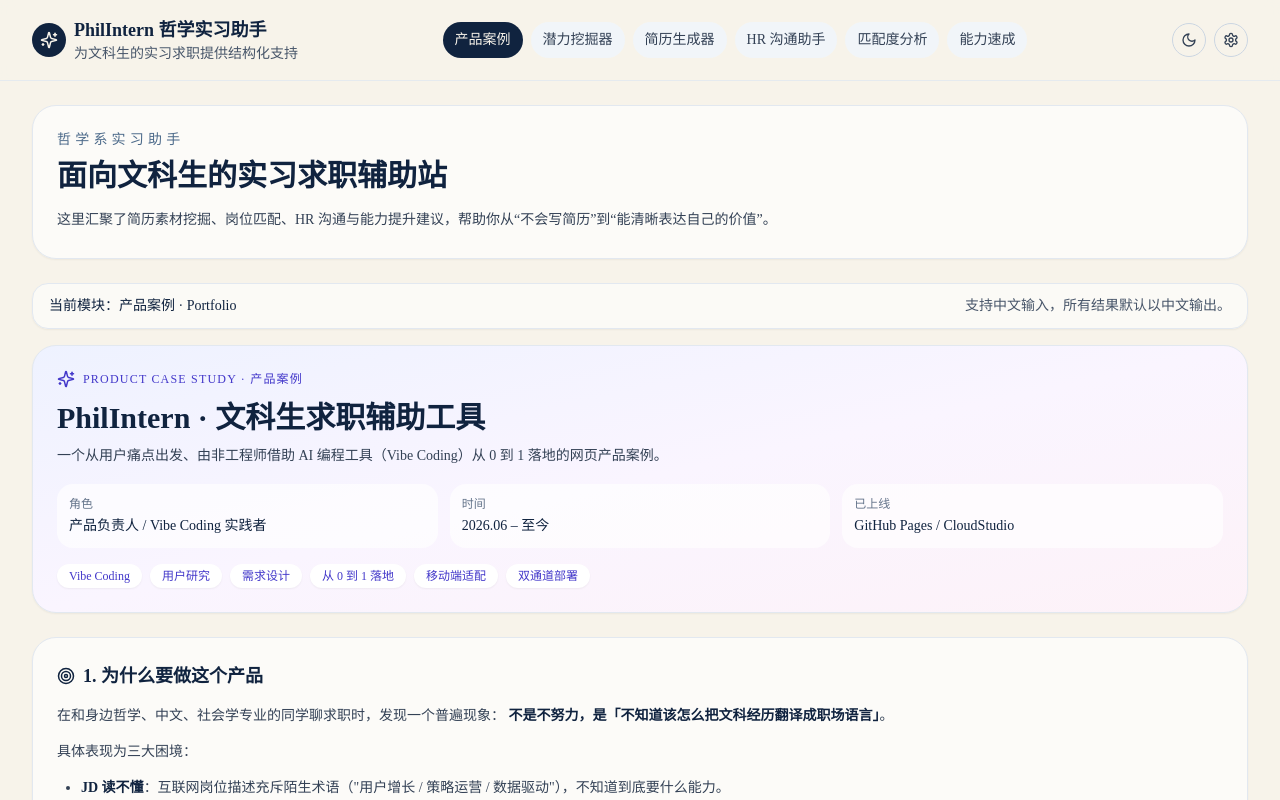
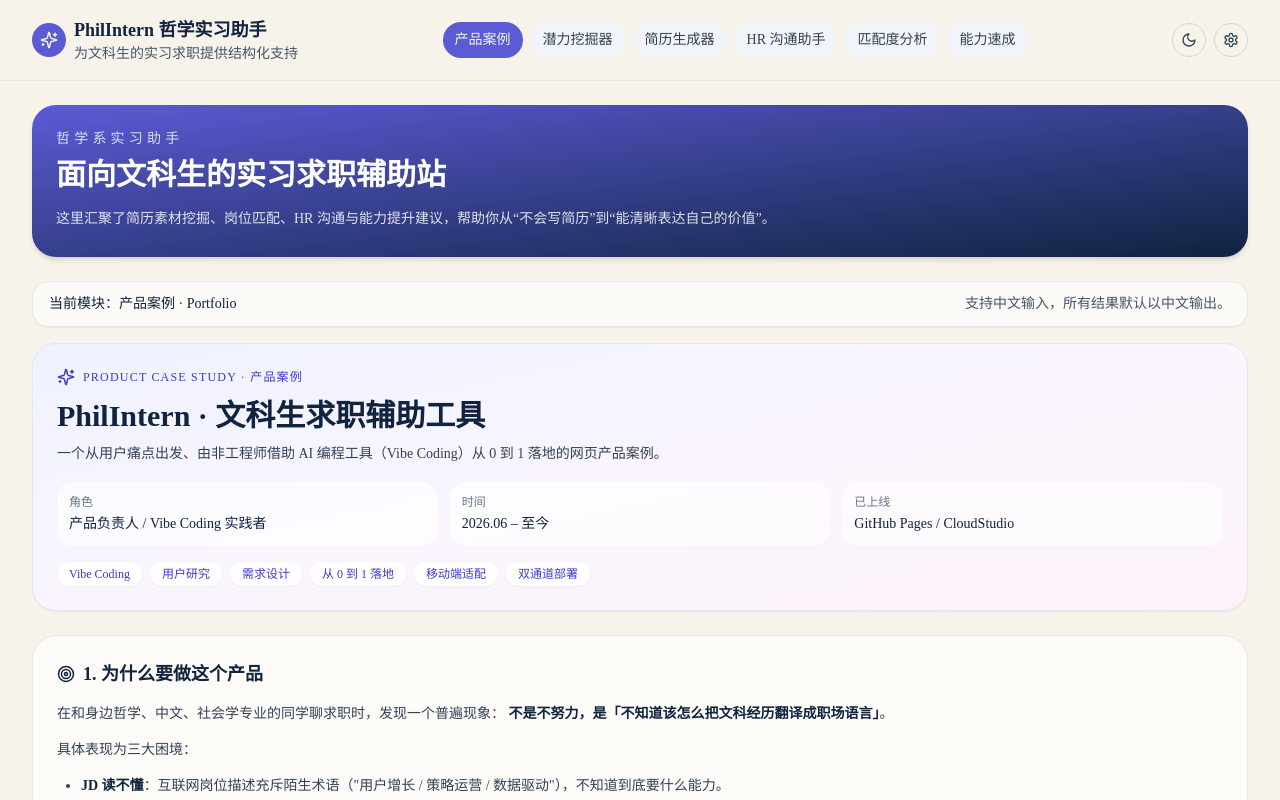
Before and after one commit to wzr0910/hub, a React (Vite) app: page / in a window 1280 px wide. Shown: the top 800 px of the page. Built offline with nearby package versions, Linux system fonts and the light colour scheme.

Commit message:
style: PhilIntern 换成靛紫品牌色 + 渐变标题横幅，与孩子游戏拉开视觉差异

```diff
--- a/src/App.tsx
+++ b/src/App.tsx
@@ -59,13 +59,13 @@
           onToggleDarkMode={() => setDarkMode((prev) => !prev)}
         />
         <main className="mx-auto max-w-7xl px-4 py-6 sm:px-6 lg:px-8">
-          <section className="mb-6 rounded-3xl border border-slate-200 bg-white/70 p-6 shadow-sm dark:border-slate-800 dark:bg-slate-900/70">
-            <div className="text-sm uppercase tracking-[0.3em] text-accent">哲学系实习助手</div>
-            <h1 className="mt-2 text-3xl font-semibold">面向文科生的实习求职辅助站</h1>
-            <p className="mt-3 max-w-3xl text-sm leading-7 text-slate-700 dark:text-slate-300">
-              这里汇聚了简历素材挖掘、岗位匹配、HR 沟通与能力提升建议，帮助你从“不会写简历”到“能清晰表达自己的价值”。
-            </p>
-          </section>
+        <section className="mb-6 rounded-3xl bg-gradient-to-br from-accent to-ink p-6 text-white shadow-md">
+          <div className="text-sm uppercase tracking-[0.3em] text-white/80">哲学系实习助手</div>
+          <h1 className="mt-2 text-3xl font-semibold">面向文科生的实习求职辅助站</h1>
+          <p className="mt-3 max-w-3xl text-sm leading-7 text-white/85">
+            这里汇聚了简历素材挖掘、岗位匹配、HR 沟通与能力提升建议，帮助你从“不会写简历”到“能清晰表达自己的价值”。
+          </p>
+        </section>
           <section className="mb-4 flex items-center justify-between rounded-2xl border border-slate-200 bg-white/60 px-4 py-3 text-sm shadow-sm dark:border-slate-800 dark:bg-slate-900/60">
             <div className="font-medium">当前模块：{tabs[activeTab as keyof typeof tabs]}</div>
             <div className="text-slate-600 dark:text-slate-400">支持中文输入，所有结果默认以中文输出。</div>
--- a/src/components/Navbar.tsx
+++ b/src/components/Navbar.tsx
@@ -22,7 +22,7 @@
     <header className="sticky top-0 z-20 border-b border-slate-200/80 bg-paper/90 backdrop-blur dark:border-slate-800 dark:bg-slate-950/90">
       <div className="mx-auto flex max-w-7xl flex-wrap items-center justify-between gap-3 px-4 py-4 sm:px-6 lg:px-8">
         <div className="flex items-center gap-2">
-          <div className="rounded-full bg-ink p-2 text-paper dark:bg-accent">
+          <div className="rounded-full bg-accent p-2 text-paper">
             <Sparkles size={18} />
           </div>
           <div>
@@ -37,7 +37,7 @@
               onClick={() => onSelectTab(tab.key)}
               className={`rounded-full px-3 py-2 text-sm transition ${
                 activeTab === tab.key
-                  ? 'bg-ink text-paper dark:bg-accent'
+                  ? 'bg-accent text-paper dark:bg-accent'
                   : 'bg-slate-100 text-slate-700 hover:bg-slate-200 dark:bg-slate-800 dark:text-slate-200'
               }`}
             >
--- a/tailwind.config.js
+++ b/tailwind.config.js
@@ -7,8 +7,8 @@
       colors: {
         ink: '#10233F',
         paper: '#F7F3EA',
-        accent: '#4C6A8A',
-        soft: '#D9E2EA',
+        accent: '#5B5BD6',
+        soft: '#E8E6F7',
       },
       fontFamily: {
         serif: ['"Noto Serif SC"', 'serif'],
```
